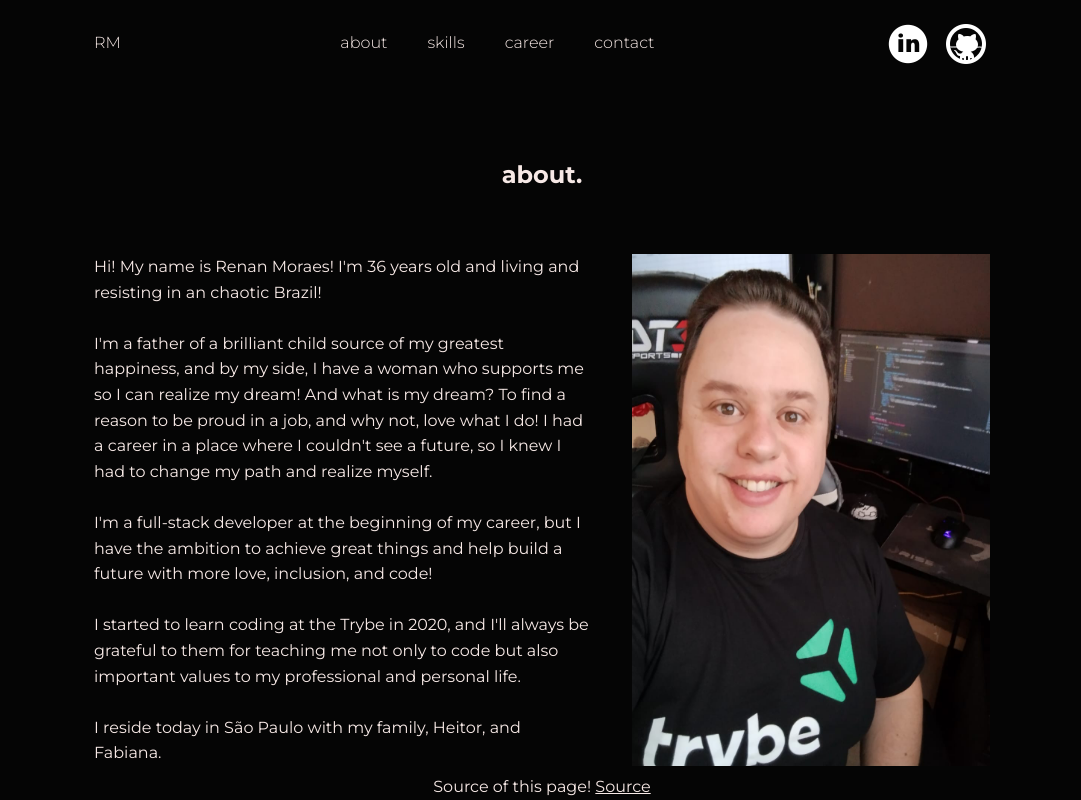
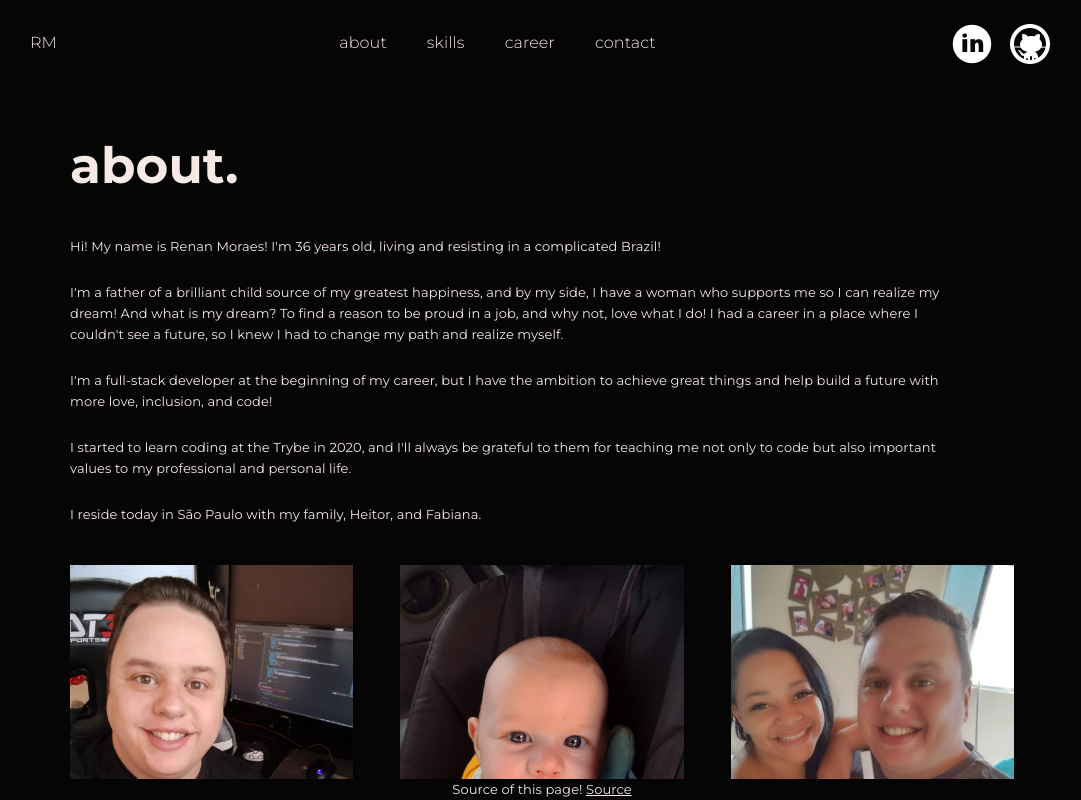
Before and after one commit to renanvamo/renan-moraes, a React (Create React App) app: page /about in a window 1280 px wide. Shown: the top 800 px of the page, without its empty margins (98-1179 px from the left). Built offline with nearby package versions, Linux system fonts and the light colour scheme; no server answers.

Commit message:
style: ajusta estilo da pagina about

```diff
--- a/src/App.css
+++ b/src/App.css
@@ -6,16 +6,22 @@
   color: #f7e9e6;
   line-height: 1.6em;
   font-family: 'Montserrat', 'Helvetica';
+  letter-spacing: 0.1px;
 }
 
 body {
-  width: 70%;
+  width: 80%;
   margin: auto;
 }
 
 h1 {
   line-height: 2.8em;
-  font-size: 45px;
+  font-size: 50px;
+  font-weight: 700;
+}
+
+p {
+  font-size: small;
 }
 
 /* header  */
@@ -41,22 +47,20 @@ nav span {
 }
 
 .nav-right img {
-  padding: 20px 0 20px 10px;
+  margin: 20px 0 20px 10px;
 }
 
 /* home  */
 
 .home-body {
-  font-size: small;
-  padding-left: 10%;
+  padding: 0 40px;
 }
 
-.home-body blockquote {
+blockquote {
   margin-top: 20px;
   font-style: italic;
   color: rgb(30, 223, 12);
 }
-
 
 /* about-page  */
 
@@ -64,16 +68,25 @@ nav span {
   display: flex;
   flex-direction: column;
   justify-content: center;
-  width: 100%;
+  padding: 0 40px;
 }
 
-.about-title {
-  text-align: center;
-  padding: 60px;
+.about-content {
+  display: flex;
+  flex-direction: column;
+  justify-content: space-between;
+  flex-basis: auto;
+}
+
+.album {
+  display: flex;
+  justify-content: space-between;
+  padding: 40px 0;
 }
 
 .about-img {
-  width: 40%;
+  max-width: 30%;
+  /* max-width: 100%; */
   height: auto;
 }
 
@@ -81,12 +94,6 @@ nav span {
   padding-right: 40px;
 }
 
-.about-content {
-  display: flex;
-  justify-content: space-between;
-  flex-basis: auto;
-
-}
 
 .profile-img {
   border-radius: 30px;
@@ -97,11 +104,10 @@ nav span {
 /* footer  */
 
 .footer {
+  margin-top: 10px;
   position: fixed;
   left: 0;
   bottom: 0;
   width: 100%;
-  background-color: red;
-  color: white;
   text-align: center;
 }
--- a/src/components/AboutMe.js
+++ b/src/components/AboutMe.js
@@ -4,7 +4,7 @@ import { AboutPhotos, AboutText } from '.'
 export default function About() {
   return (
     <section className='about-container'>
-      <h2 className='about-title'>about.</h2>
+      <h1 className='about-title'>about.</h1>
       <div className='about-content'>
         <AboutText />
         <AboutPhotos />
--- a/src/components/AboutPhotos.js
+++ b/src/components/AboutPhotos.js
@@ -1,8 +1,14 @@
 import React from 'react';
-import myPhoto from '../images/renan-trybe.jpeg'
+import renan from '../images/renan-trybe.jpeg'
+import heitor from '../images/fio-lindo.jpeg';
+import renan_e_fabiana from '../images/renan-e-fabi.jpg';
 
 export default function Photos() {
   return (
-    <img  className="about-img" src={ myPhoto } alt="Foto de um homem com camiseta da escola Trybe, ao funco há um computador" />
-  );
+    <section className='album'>
+      <img  className="about-img" src={ renan } alt="Foto de um homem com camiseta da escola Trybe, ao funco há um computador" />
+      <img  className="about-img" src={ heitor } alt="Foto de um bebê com sorrindo" />
+      <img  className="about-img" src={ renan_e_fabiana } alt="Foto de um homem com e uma mulher sorrindo, ela segura um teste de gravidez positivo" />
+    </section>
+    );
 }
--- a/src/components/AboutText.js
+++ b/src/components/AboutText.js
@@ -3,7 +3,7 @@ import React from 'react';
 export default function AboutText() {
   return (
     <div className="about-text">
-      <p>Hi! My name is Renan Moraes! I'm 36 years old and living and resisting in an chaotic Brazil!</p>
+      <p>Hi! My name is Renan Moraes! I'm 36 years old, living and resisting in a complicated Brazil!</p>
       <br />
 
       <p>I'm a father of a brilliant child source of my greatest happiness, and by my side, I have a woman who supports me so I can realize my dream!
```
